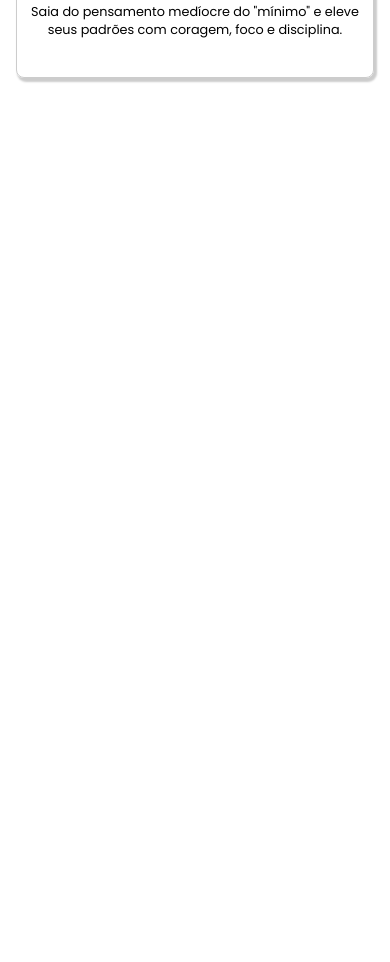
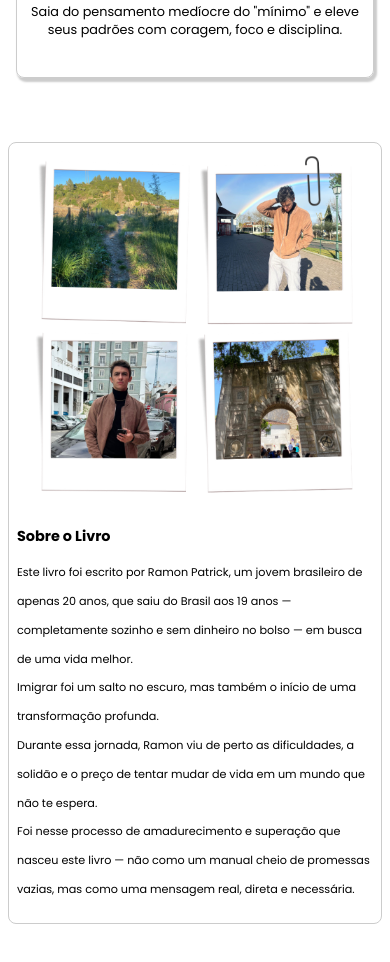
Before and after one commit to ramoncode-exe/my-book, a React (Vite) app: page / in a window 390 px wide. Shown: the part 1420-2382 px from the top of the page. Before the commit the page ends 1530 px from the top, so only its background shows below. Built offline with nearby package versions, Linux system fonts and the light colour scheme.

Commit message:
New Updates - Section Author

```diff
--- a/src/App.jsx
+++ b/src/App.jsx
@@ -1,6 +1,7 @@
 import Header from "./components/header/Header.jsx";
 import Home from "./components/home/Home.jsx";
 import Benefits from "./components/benefits/Benefits.jsx";
+import About from "./components/About/About.jsx";
 
 function App(){
   return(
@@ -8,6 +9,7 @@ function App(){
       <Header />
       <Home />
       <Benefits />
+      <About />
     </div>
   );
 }
--- /dev/null
+++ b/src/components/about/About.css
@@ -0,0 +1,56 @@
+.main{
+    margin-bottom: 3rem;
+    margin-top: 3rem;
+    padding: 0.5rem;
+}
+
+.bookPhotos{
+    max-width: 600px;
+}
+
+.main-author{
+    display: flex;
+    align-items: center;
+    justify-content: center;
+    text-align: start;
+    gap: 0.5rem;
+    margin-bottom: 1.5rem;
+    margin-top: 1.5rem;
+    padding: 0.5rem;
+    border: 1px solid #ccc;
+    max-width: 1080px;
+    margin: 0 auto;
+    border-radius: 0.5rem;
+}
+.p-width{
+    max-width: 400px;
+    line-height: 1.8rem;
+    font-size: 0.8rem;
+}
+
+@media screen and (max-width: 1040px) {
+
+    .main-author{
+        flex-wrap: wrap;
+        max-width: 600px;
+    }
+
+    .bookPhotos{
+        width: 400px;
+    }
+
+    .main-author h1{
+        font-size: 0.9rem;
+    }
+
+    .p-width{
+    font-size: 0.7rem;
+    }
+}
+
+@media screen and (max-width: 600px) {
+
+    .bookPhotos{
+        width: 350px;
+    }
+}
--- /dev/null
+++ b/src/components/about/About.jsx
@@ -0,0 +1,21 @@
+import { motion } from "framer-motion";
+import "../about/About.css"
+import BookPhotos from "../../assets/book-photos.png"
+
+function About(){
+    return(
+        <div className="main">
+            <div className="main-author">
+                <div>
+                    <img className="bookPhotos" src={BookPhotos} alt="photos of autor" />
+                </div>
+                <div>
+                    <h1>Sobre o Livro</h1>
+                    <p className="p-width">Este livro foi escrito por Ramon Patrick, um jovem brasileiro de apenas 20 anos, que saiu do Brasil aos 19 anos — completamente sozinho e sem dinheiro no bolso — em busca de uma vida melhor. <br/> Imigrar foi um salto no escuro, mas também o início de uma transformação profunda. <br/>Durante essa jornada, Ramon viu de perto as dificuldades, a solidão e o preço de tentar mudar de vida em um mundo que não te espera. <br/> Foi nesse processo de amadurecimento e superação que nasceu este livro — não como um manual cheio de promessas vazias, mas como uma mensagem real, direta e necessária.</p>
+                </div>
+            </div>
+        </div>
+    );
+}
+
+export default About;
```
Also changed, not shown: src/assets/book-photos.png (added).
